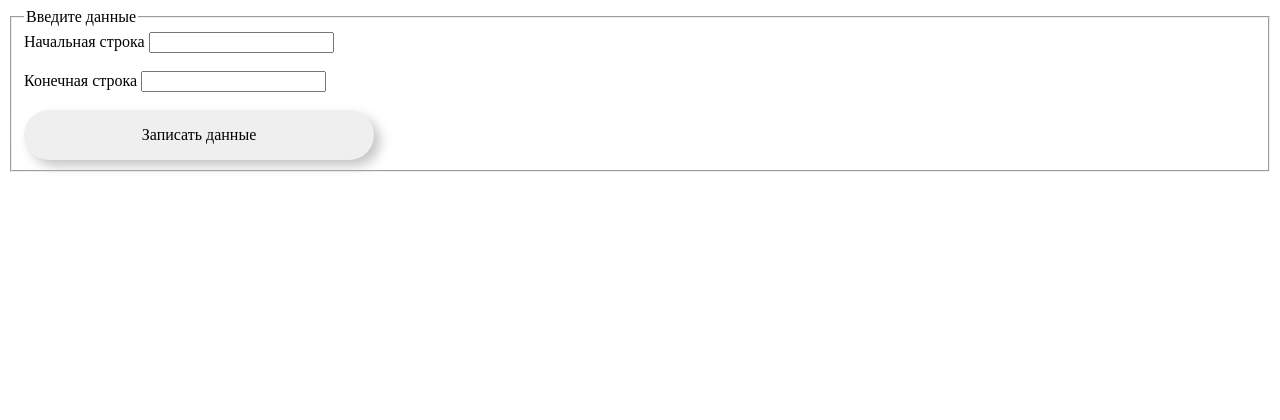
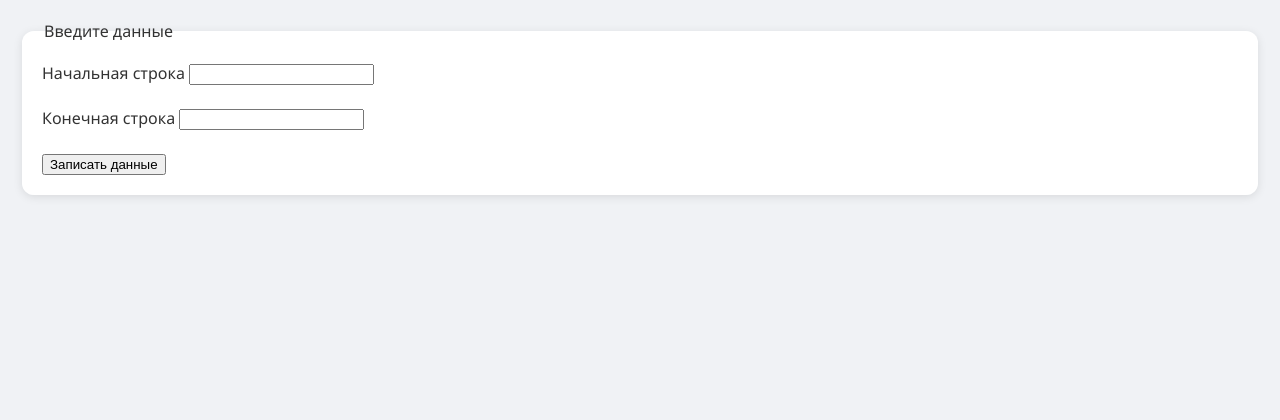
Before and after one commit to PyRusAdmin/filling-out-employment-contracts-by.-PyRusAdmin, a FastAPI app: page /import_excel_form in a window 1280 px wide. Shown: the top 420 px of the page. Before the commit the page ends 172 px from the top, so only its background shows below. Run offline with FastAPI, Linux system fonts and the light colour scheme.

Commit message:
Рефакторинг кода.

```diff
--- a/src/filling_data.py
+++ b/src/filling_data.py
@@ -95,7 +95,7 @@ async def creation_contracts_downtime_week(row, formatted_date, ending):
 
 
 # Табельные номера, для перевода на другую работу
-transfer_to_another_job = [10711, 23495, ]
+transfer_to_another_job = [10711, 23495, 15675]
 
 
 async def creation_contracts_another_job(row, formatted_date, ending):
--- a/templates/import_excel_form.html
+++ b/templates/import_excel_form.html
@@ -4,46 +4,7 @@
     <meta charset="UTF-8">
     <title>Запись данных в базу данных</title>
 
-    <style>
-        /* From Uiverse.io by xueyuantan */
-        button {
-            width: 9em;
-            height: 3em;
-            border-radius: 30em;
-            font-size: 15px;
-            font-family: inherit;
-            border: none;
-            position: relative;
-            overflow: hidden;
-            z-index: 1;
-            box-shadow: 6px 6px 12px #c5c5c5, -6px -6px 12px #ffffff;
-            transition: .5s ease; /* Плавный переход для заливки */
-        }
-
-        button::before {
-            content: '';
-            width: 0; /* Начальная ширина 0 для эффекта */
-            height: 100%; /* Высота на всю кнопку */
-            border-radius: 30em; /* Или измените на 100% */
-            position: absolute;
-            top: 0;
-            left: 0;
-            background-image: linear-gradient(to right, #0fd850 0%, #f9f047 100%);
-            transition: .5s ease; /* Плавный переход */
-            display: block;
-            z-index: -1;
-        }
-
-        button:hover::before {
-            width: 100%; /* Полная ширина кнопки при наведении */
-        }
-
-        .custom-button {
-            width: 350px;
-            height: 50px; /* Увеличен размер для лучшей видимости */
-            font-size: 16px;
-        }
-    </style>
+    <link rel="stylesheet" href="/static/styles.css"> <!-- Стиль проекта -->
 
 </head>
 <body>
--- a/templates/index.html
+++ b/templates/index.html
@@ -32,7 +32,7 @@
             <div class="feature-icon"><i class="fas fa-database"></i></div>
             <div class="feature-title">Управление БД</div>
             <div class="feature-description">Импорт/экспорт данных в центральную базу данных</div>
-            <button class="action-button" onclick="location.href='/import_excel'">Работа с БД</button>
+            <button class="action-button" onclick="location.href='/import_excel_form'">Работа с БД</button>
         </div>
 
         <div class="feature-card">
```
Also changed, not shown: doc/Заполнение_доп_согл.md (+3 -2 lines).
